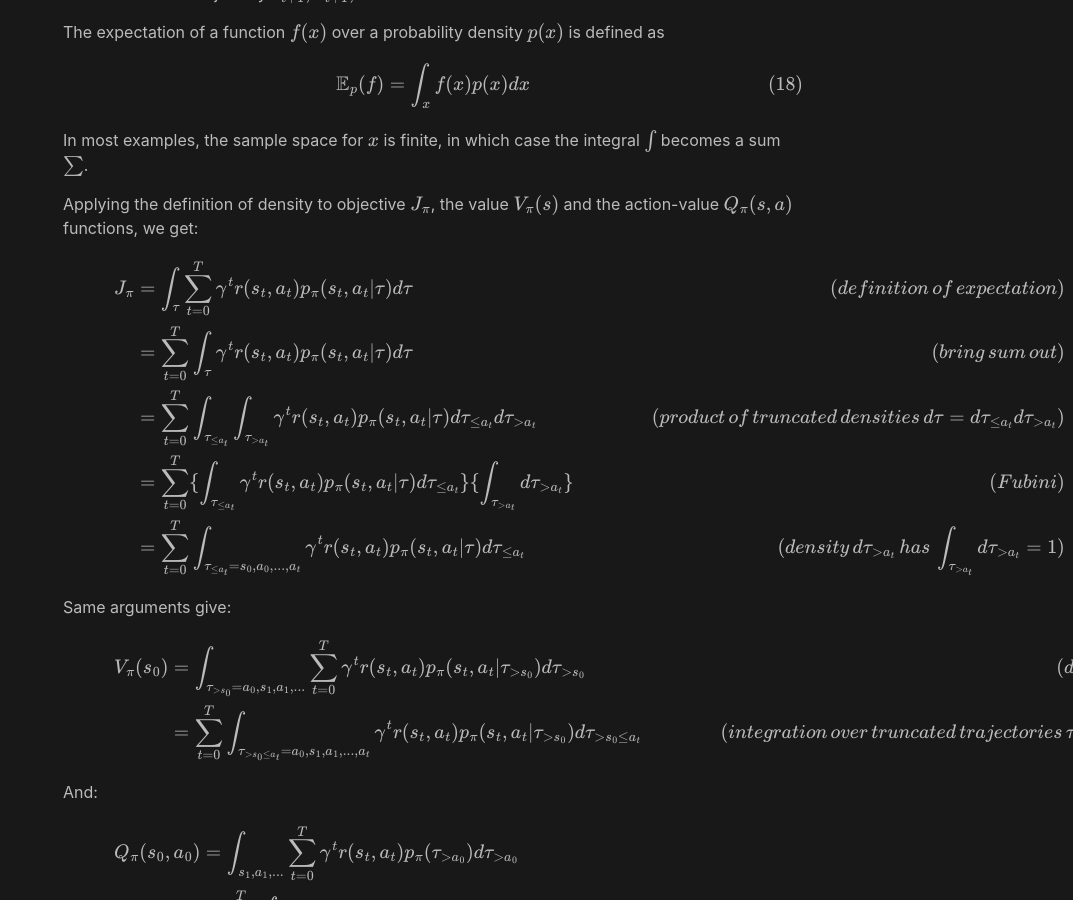
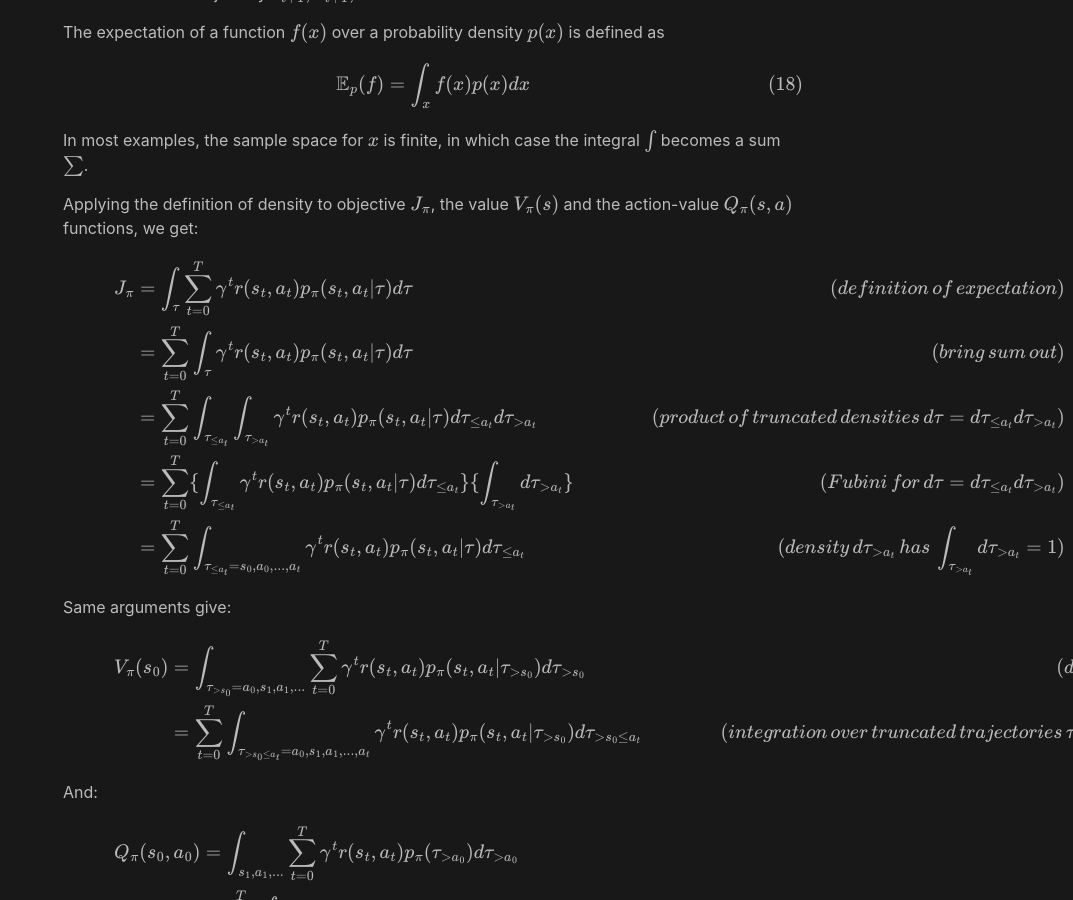
Before and after one commit to analytiq-hub/sigagent.github.io, a Jekyll site: the page built from machine_learning/_posts/2021-02-13-introduction_to_machine_learning.md, in a window 1280 px wide and 900 px high, scrolled down 5639 px. Shown: the whole window, without its empty margins (207-1280 px from the left). Built offline with Jekyll 4.4.1, drawn with Linux system fonts in a browser that asks for light colours; formulas are drawn with MathJax 3; a script that is not in the unit is left out.

Commit message:
*** empty log message ***

```diff
--- a/machine_learning/_posts/2021-02-13-introduction_to_machine_learning.md
+++ b/machine_learning/_posts/2021-02-13-introduction_to_machine_learning.md
@@ -228,7 +228,7 @@ $$
 J_\pi & = \int_\tau \sum_{t=0}^{T} \gamma^{t} r(s_t, a_t) p_\pi(s_t, a_t \vert \tau) d\tau \hspace{1cm} & (definition \, of \, expectation) \\
 & = \sum_{t=0}^{T} \int_{\tau}  \gamma^{t} r(s_t, a_t) p_\pi(s_t, a_t \vert \tau) d\tau \hspace{1cm} & (bring \, sum \, out) \\
 & = \sum_{t=0}^{T} \int_{\tau_{\le a_t}} \int_{\tau_{> a_t}} \gamma^{t} r(s_t, a_t) p_\pi(s_t, a_t \vert \tau) d\tau_{\le a_t} d\tau_{>a_t} \hspace{1cm} & (product \, of \, truncated \, densities \, d\tau = d\tau_{\le a_t} d\tau_{>a_t}) \\
-& = \sum_{t=0}^{T} \{ \int_{\tau_{\le a_t}} \gamma^{t} r(s_t, a_t) p_\pi(s_t, a_t \vert \tau) d\tau_{\le a_t} \}\{\int_{\tau_{> a_t}} d\tau_{>a_t}\} \hspace{1cm} & (Fubini) \\
+& = \sum_{t=0}^{T} \{ \int_{\tau_{\le a_t}} \gamma^{t} r(s_t, a_t) p_\pi(s_t, a_t \vert \tau) d\tau_{\le a_t} \}\{\int_{\tau_{> a_t}} d\tau_{>a_t}\} \hspace{1cm} & (Fubini \, for \, d\tau = d\tau_{\le a_t} d\tau_{>a_t}) \\
 & = \sum_{t=0}^{T} \int_{\tau_{\le a_t} = s_0, a_0, ... , a_t} \gamma^{t} r(s_t, a_t) p_\pi(s_t, a_t \vert \tau) d\tau_{\le a_t} \hspace{1cm} & (density \, d\tau_{>a_t} \, has \, \int_{\tau_{> a_t}} d\tau_{>a_t}=1) \\
 \end{align}
 $$
```
